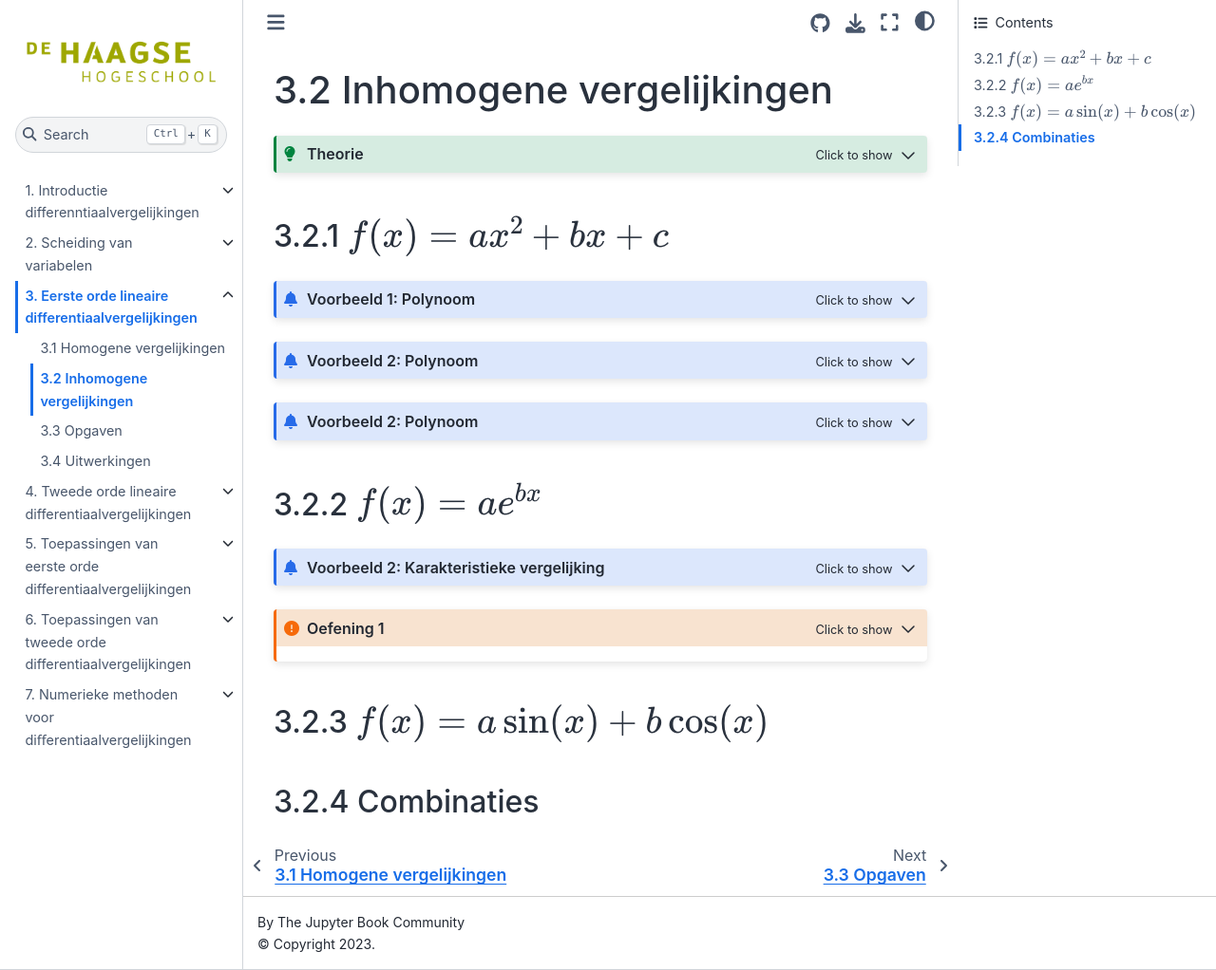
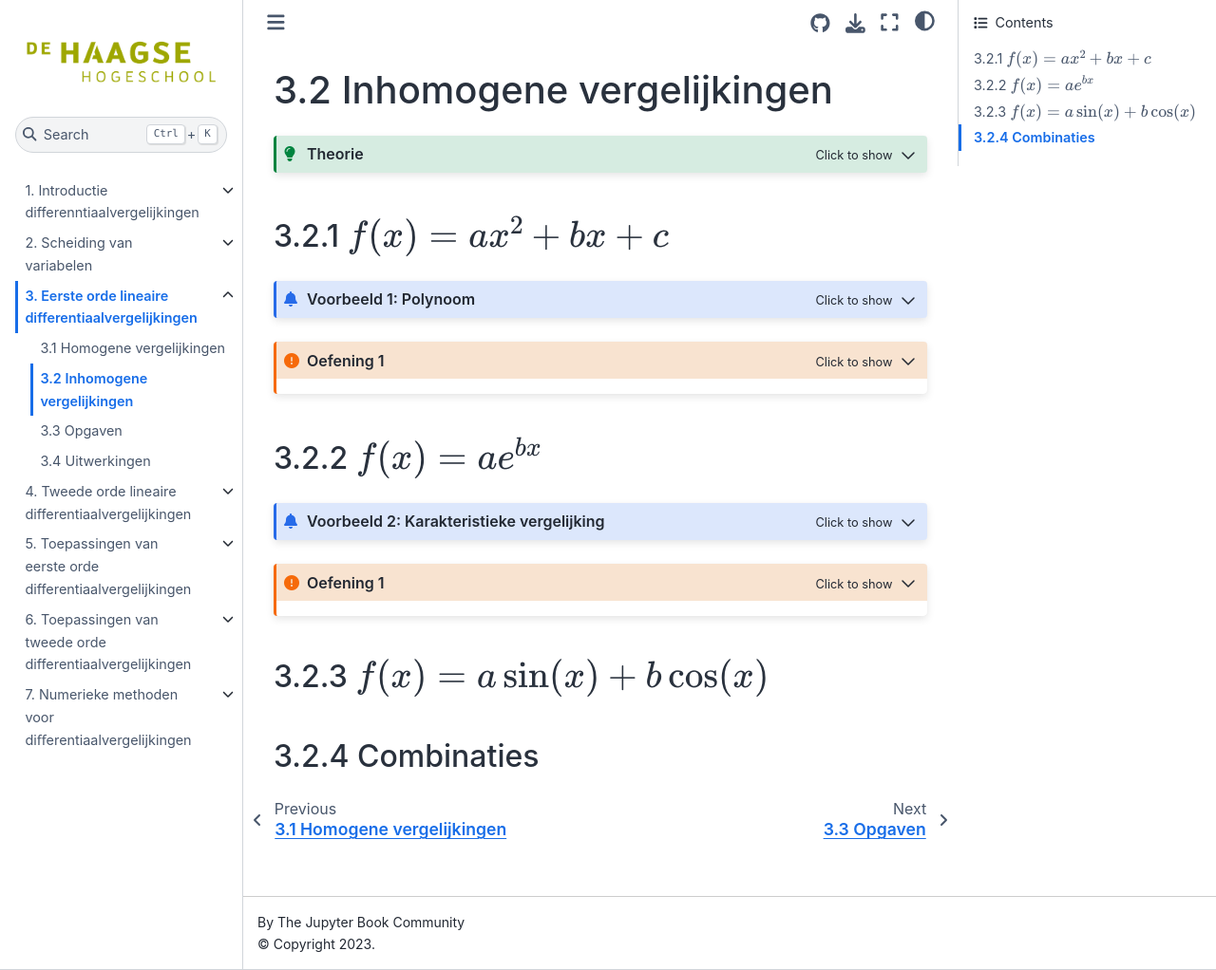
Before and after one commit to RaoulTj/Boek, a Jupyter Book: the page built from book/H3/H3_2.md, in a window 1280 px wide and 1022 px high. Shown: the whole window at 95% size. Built offline with Jupyter Book 1.0.4 settings and Sphinx 7.4.7 and the Sphinx Book theme 1.1.4, drawn with Linux system fonts in a browser that asks for light colours; pages that are not in the unit, such as notebooks, are missing from menus; comment, search, counter and statistics services are not loaded.

Commit message:
oefening

`````diff
--- a/book/H3/H3_2.md
+++ b/book/H3/H3_2.md
@@ -124,8 +124,10 @@
 \end{align}
 ```
 
-```{admonition} Voorbeeld 2: Polynoom
-:class: dropdown
+````{admonition} Oefening 1
+:class: important, dropdown
+
+```{dropdown} Uitwerking
 
 Vind de algemene oplossing van de volgende differentiaalvergelijking:
 
@@ -218,8 +220,10 @@
 \end{align}
 ```
 
-```{admonition} Voorbeeld 2: Polynoom
-:class: dropdown
+````{admonition} Oefening 1
+:class: important, dropdown
+
+```{dropdown} Uitwerking
 
 Vind de algemene oplossing van de volgende differentiaalvergelijking:
 
@@ -311,6 +315,7 @@
  y &= Ce^{-2x} + \dfrac{3}{2}x - \dfrac{3}{4}x  \qquad \text{met } C \in \mathbb{R}
 \end{align}
 ```
+````
 
 ## 3.2.2 $f(x) = ae^{bx}$
 
`````
